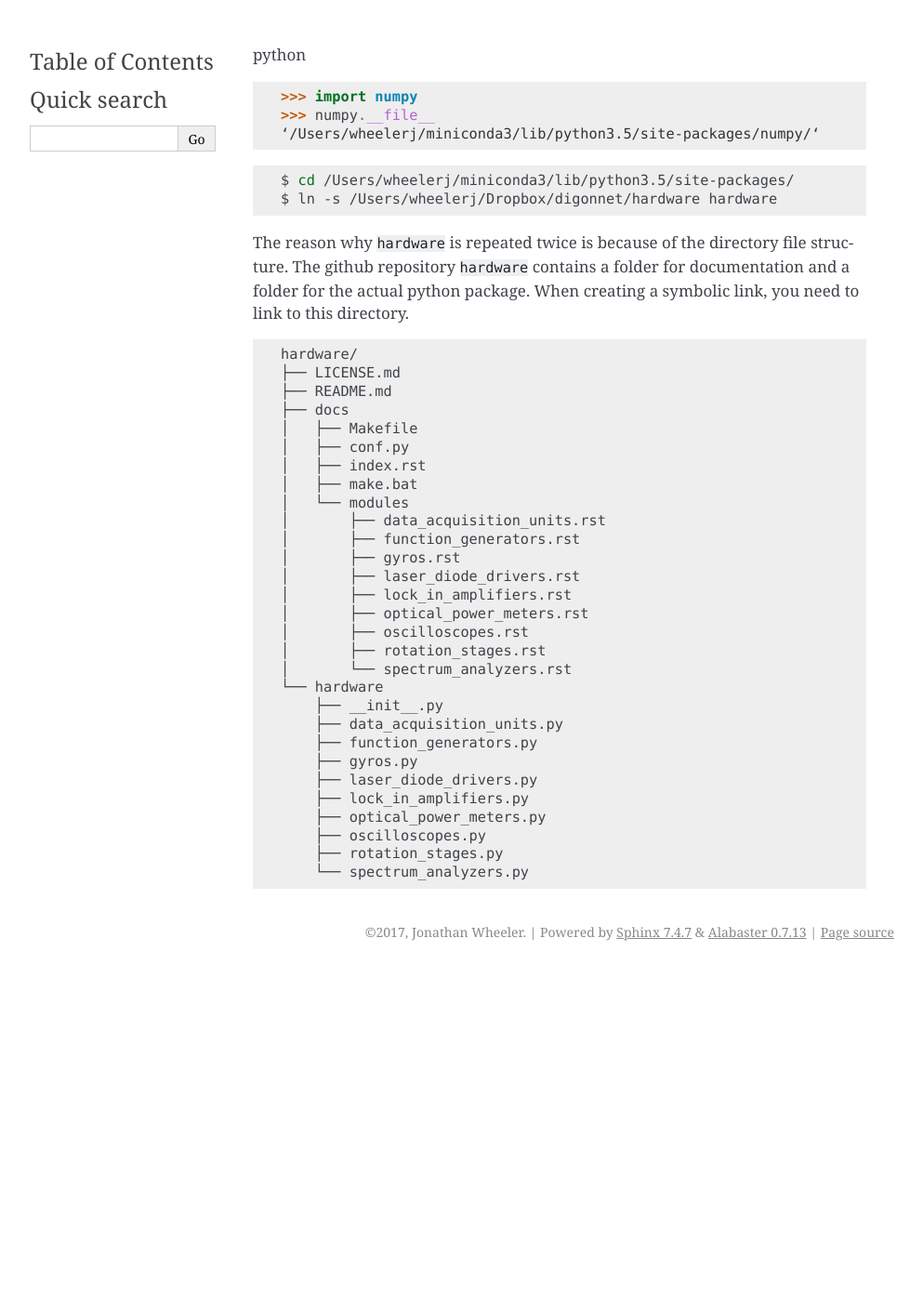
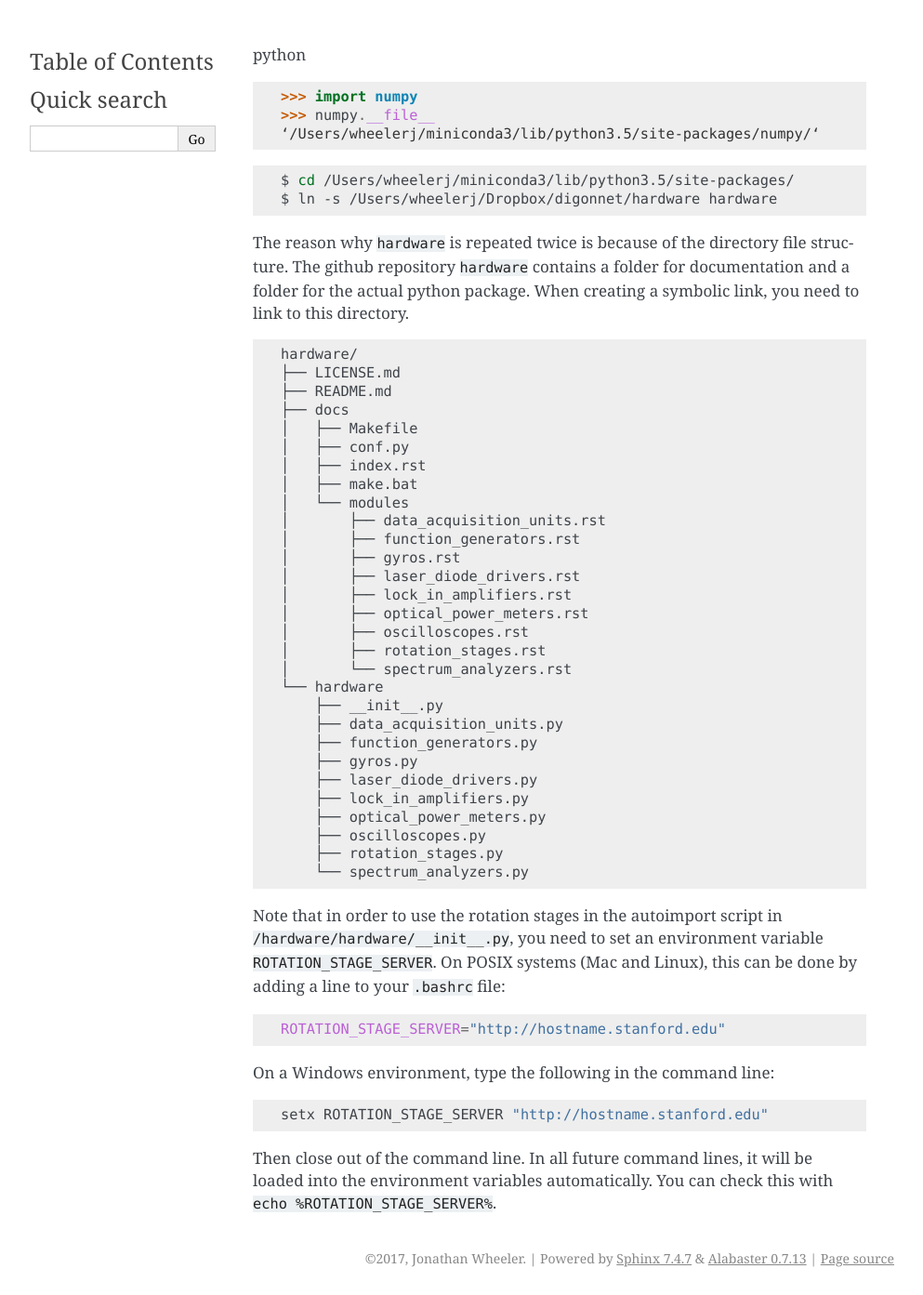
Before and after one commit to jondoesntgit/hardware, a Sphinx documentation site: the page built from docs/installation.rst, in a window 1280 px wide. Shown: the whole page at 93% size, without its empty margins (148-1141 px from the left). Built offline with Sphinx 7.4.7, drawn with Linux system fonts in a browser that asks for light colours; comment, search, counter and statistics services are not loaded; before the commit the page ends 1042 px from its top, so only the background shows below that.

Commit message:
Added instructions to load rotation stage connection automatically

```diff
--- a/docs/installation.rst
+++ b/docs/installation.rst
@@ -45,3 +45,20 @@ The reason why ``hardware`` is repeated twice is because of the directory file s
        ├── oscilloscopes.py
        ├── rotation_stages.py
        └── spectrum_analyzers.py
+
+Note that in order to use the rotation stages in the autoimport script in
+``/hardware/hardware/__init__.py``, you need to set an environment variable
+``ROTATION_STAGE_SERVER``. On POSIX systems (Mac and Linux), this can be done
+by adding a line to your ``.bashrc`` file:
+
+.. code:: bash
+
+   ROTATION_STAGE_SERVER="http://hostname.stanford.edu"
+
+On a Windows environment, type the following in the command line:
+
+.. code:: bash
+
+   setx ROTATION_STAGE_SERVER "http://hostname.stanford.edu"
+
+Then close out of the command line. In all future command lines, it will be loaded into the environment variables automatically. You can check this with ``echo %ROTATION_STAGE_SERVER%``.
```
